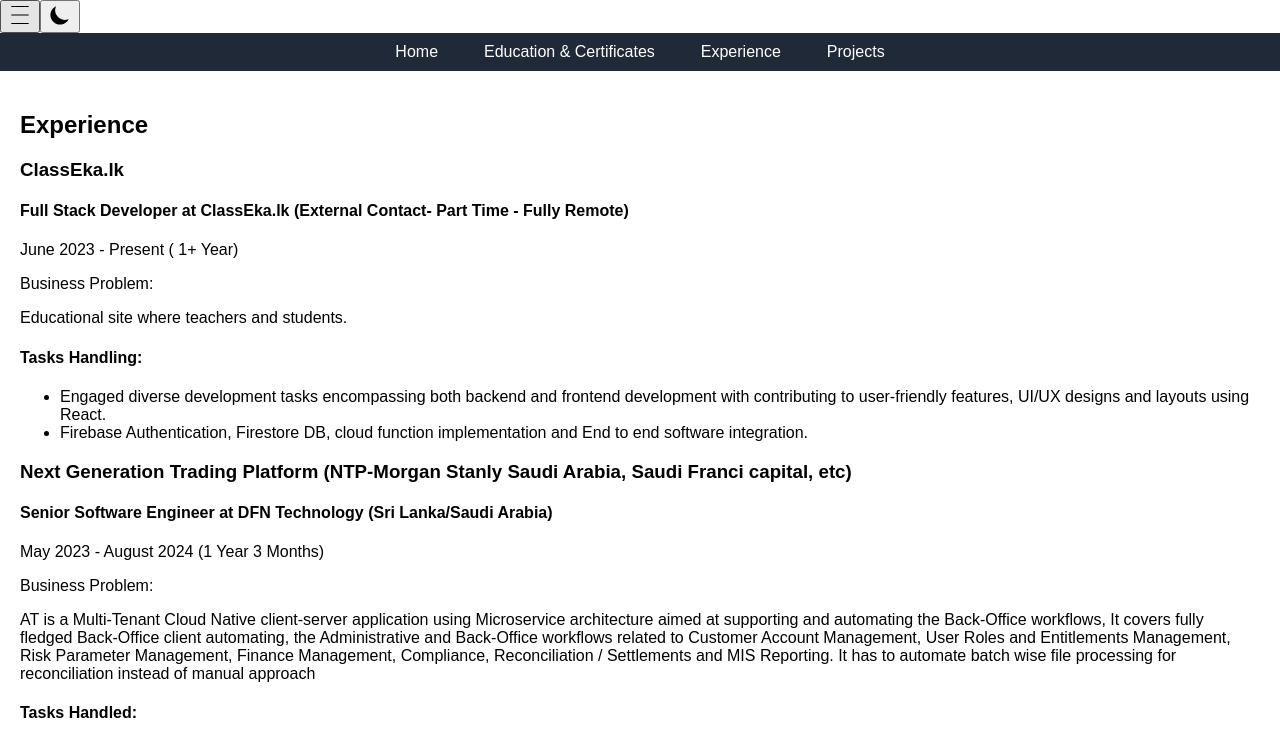
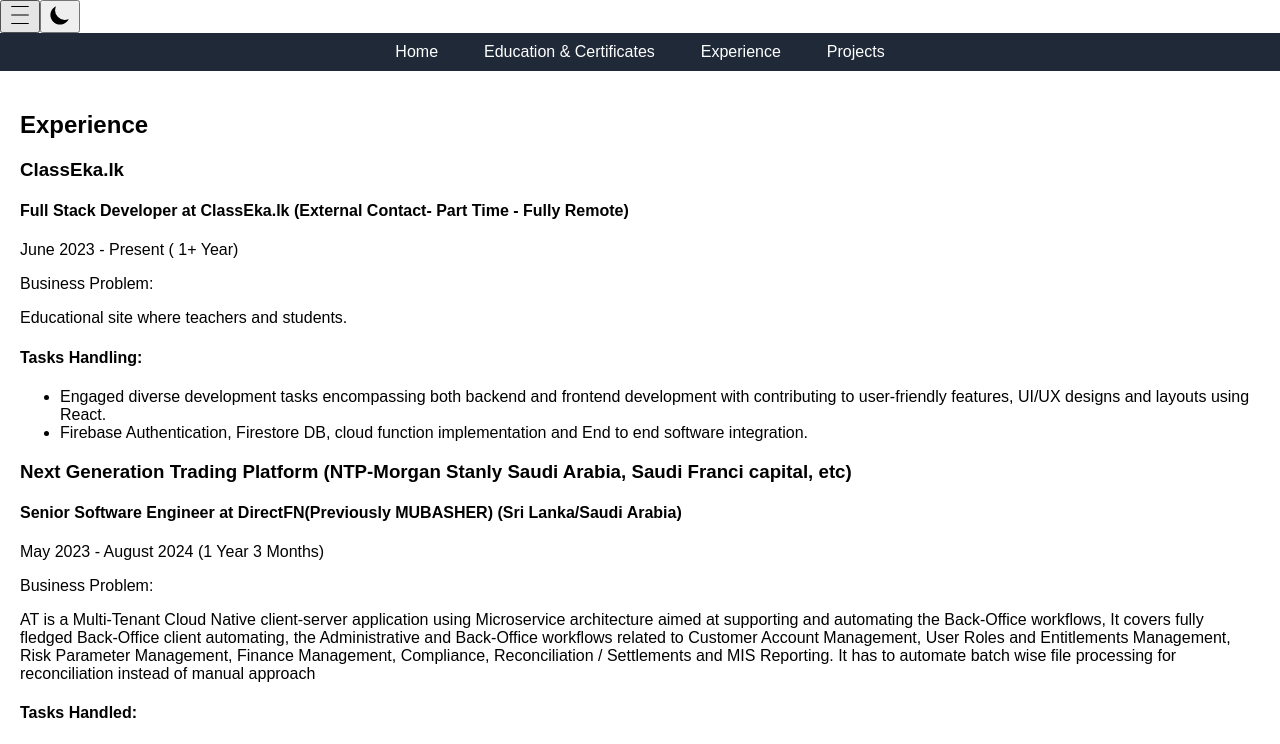
Before and after one commit to Isuru40/portfolio1.0, a React (Create React App) app: page /experience in a window 1280 px wide. Shown: the top 744 px of the page. Built offline with nearby package versions, Linux system fonts and the light colour scheme; the HTML template or start-up script is replaced by a standard one.

Commit message:
CHG| Experience modification

```diff
--- a/src/components/About.js
+++ b/src/components/About.js
@@ -7,7 +7,7 @@
     const skills = {
         "Programming Languages & Core Technical Skills": "Java, TypeScript, JavaScript, Python, C#, SQL, HTML & CSS",
         "Frameworks and Libraries": "Angular, React, SpringBoot, Spring, JPA, Infinispan, PrimeNG, Node.js",
-        "DBMS": "Oracle, PostgreSQL, MySQL, InfluxDB, MongoDB, SQLite",
+        "DBMS": "Oracle, PostgreSQL, MySQL, InfluxDB, MongoDB",
         "Testing": "Karma, Swagger, Jest, Storybook, JUnit, Mockito",
         "Tools": "JIRA, GIT, Maven, NPM, Docker, Jenkins, WinSCP, Putty, Postman, IntelliJ IDEA/WebStorm, Visual Studio Code",
         "Cloud Platforms": "AWS (IAM, RDS, ECR, ECS), Firebase(Cloud functions, Firestore, Hosting, Authentication), GCP ( Compute Engine)",
--- a/src/components/Experience.js
+++ b/src/components/Experience.js
@@ -21,7 +21,7 @@
         {
             project: 'Next Generation Trading Platform (NTP-Morgan Stanly Saudi Arabia, Saudi Franci capital, etc)',
             projectRole: 'Senior Software Engineer',
-            company: 'DFN Technology (Sri Lanka/Saudi Arabia)',
+            company: 'DirectFN(Previously MUBASHER) (Sri Lanka/Saudi Arabia)',
             period: 'May 2023 - August 2024  (1 Year 3 Months)',
             businessProblem: 'AT is a Multi-Tenant Cloud Native client-server application using Microservice architecture' +
                 ' aimed at supporting and automating the Back-Office workflows, It covers fully fledged Back-Office client automating, ' +
@@ -55,7 +55,7 @@
         {
             project: 'NTP Admin Terminal - Core',
             projectRole: 'Software Engineer',
-            company: 'DFN Technology (Sri Lanka/Saudi Arabia)',
+            company: 'DirectFN(Previously MUBASHER)  (Sri Lanka/Saudi Arabia)',
             period: 'May 2021 - May 2023  (2 Year)',
             businessProblem: 'It is a solution to replace an existing legacy brokerage application by latest technologies with performance improvements, Design and develop a single code base core client-server architecture which can customizable to multiple levels such as country level and broker level based on the requirement of our clients.  It can be used as end product or core library for end products.',
             tasksHandled: [
```
